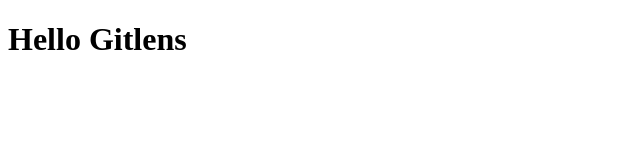
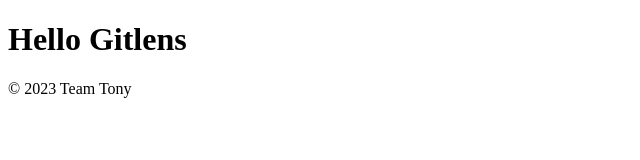
Before and after one commit to acidtone/hello-gitlens, a plain HTML site: page index.html in a window 1280 px wide. Shown: the whole page, without its empty margins (0-640 px from the left). Drawn offline with Linux system fonts and the light colour scheme.

Commit message:
Added footer

```diff
--- a/index.html
+++ b/index.html
@@ -8,5 +8,8 @@
 </head>
 <body>
   <h1>Hello Gitlens</h1>
+  <footer>
+    &copy; 2023 Team Tony
+  </footer>
 </body>
 </html>
```
